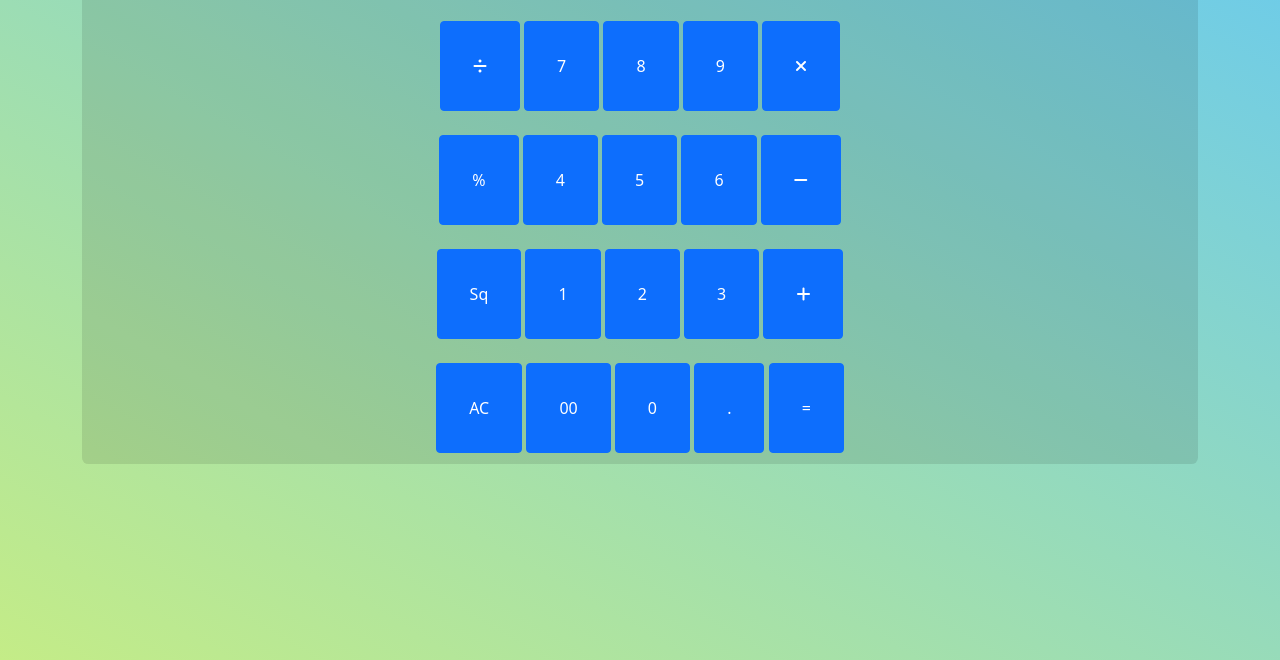
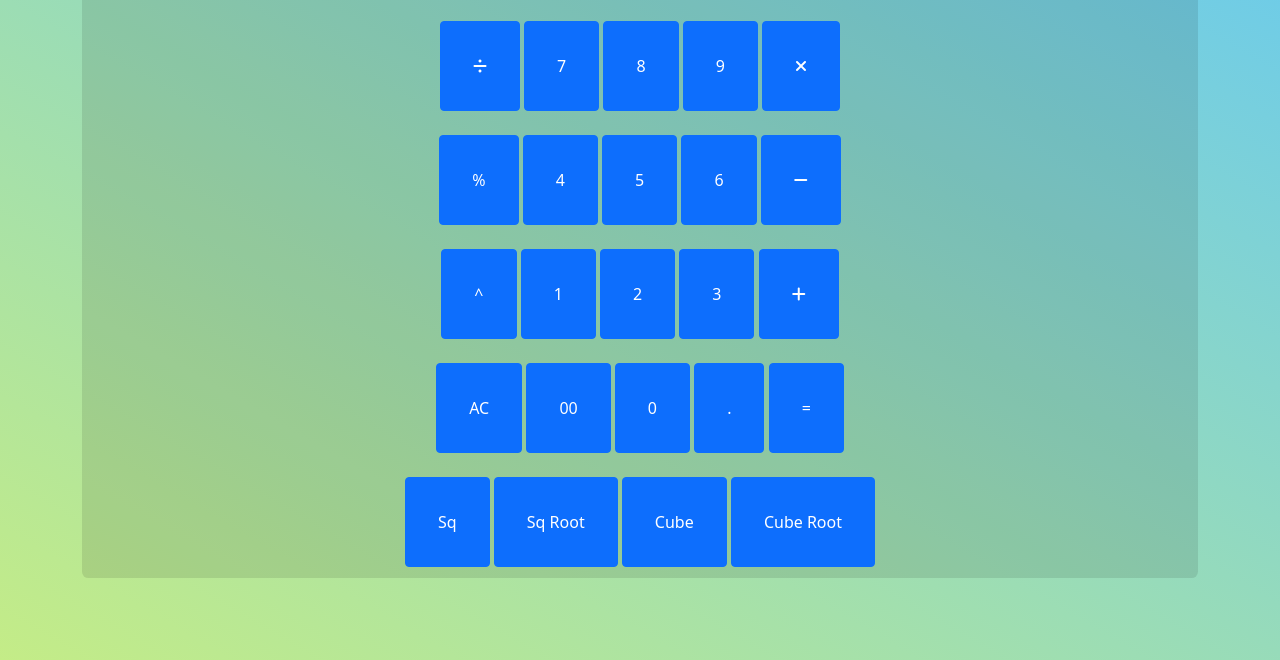
Before and after one commit to mount-thesun/short-pros, a plain HTML site: page Calculator/index.html in a window 1280 px wide. Shown: the part 140-800 px from the top of the page. Drawn offline with nearby package versions, Linux system fonts and the light colour scheme.

Commit message:
Update index.html

```diff
--- a/Calculator/index.html
+++ b/Calculator/index.html
@@ -29,7 +29,7 @@
                     <button class="btn btn-primary operator" id="six">6</button>
                     <button class="btn btn-primary operator" id="subtract"><i class="fa-solid fa-minus"></i></button>
                     <br><br>
-                    <button class="btn btn-primary operator" id="square">Sq</button>
+                    <button class="btn btn-primary operator" id="square">^</button>
                     <button class="btn btn-primary operator" id="one">1</button>
                     <button class="btn btn-primary operator" id="two">2</button>
                     <button class="btn btn-primary operator" id="three">3</button>
@@ -40,6 +40,11 @@
                     <button class="btn btn-primary operator" id="zero">0</button>
                     <button class="btn btn-primary operator" id="decimal">.</button>
                     <button class="btn btn-primary" id="equal-to">=</button>
+                    <br><br>
+                    <button class="btn btn-primary operator" id="square">Sq</button>
+                    <button class="btn btn-primary operator" id="square">Sq Root</button>
+                    <button class="btn btn-primary operator" id="square">Cube</button>
+                    <button class="btn btn-primary operator" id="square">Cube Root</button>
                 </form>
             </div>
         </div>
```
